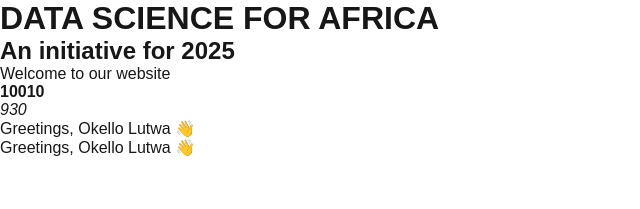
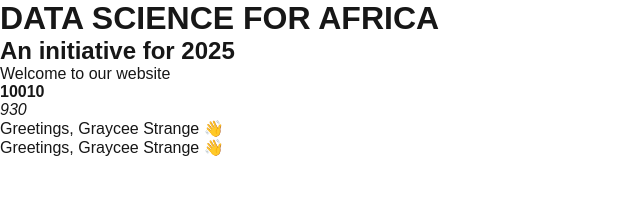
Before and after one commit to Grace-Wanja/my-app, a Next.js app: page / in a window 1280 px wide. Shown: the top 209 px of the page, without its empty margins (0-640 px from the left). Built offline with nearby package versions, Linux system fonts and the light colour scheme.

Commit message:
changed name

```diff
--- a/src/app/page.js
+++ b/src/app/page.js
@@ -4,7 +4,7 @@ export default function Home() {
   let second_number = 7
   let  sum = first_number + second_number;
 
-let username = "Okello Lutwa";
+let username = "Graycee Strange";
 
   return (
     <div>
```
